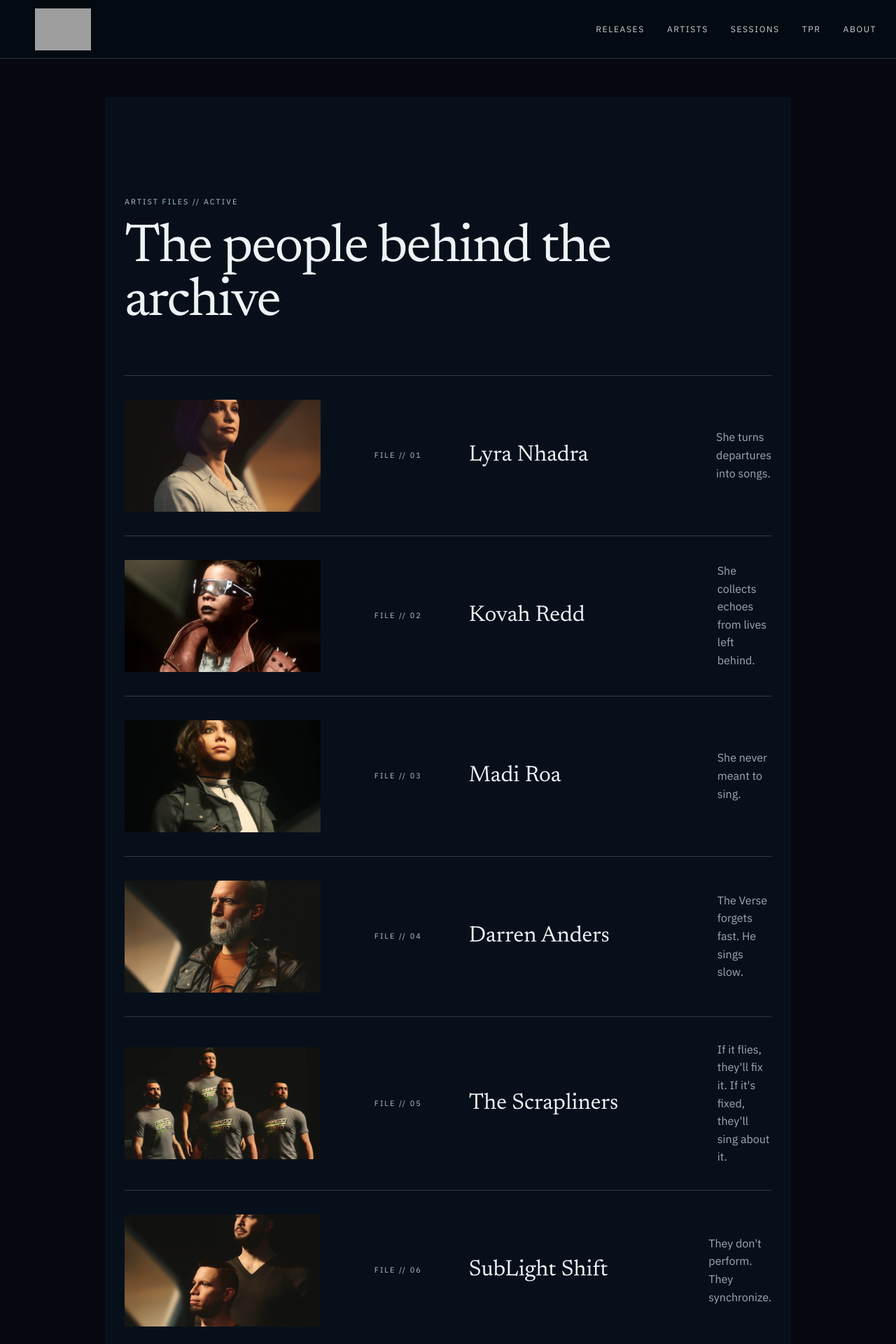
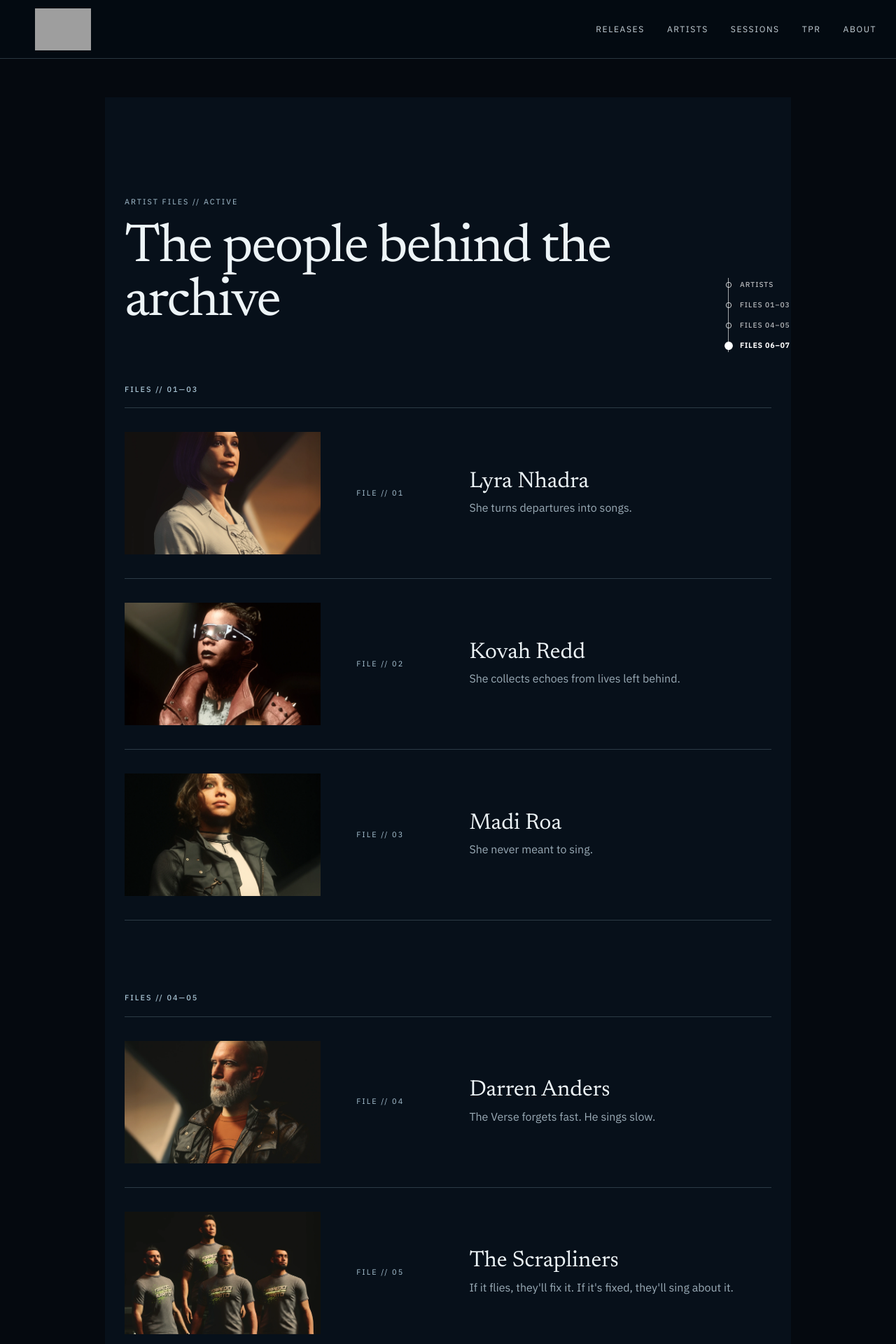
Before and after one commit to yannockverne/suborbital, a Jekyll site: the page built from artists/index.html, in a window 1280 px wide. Shown: the top 1920 px of the page at 70% size. Built offline with Jekyll 4.4.1, drawn with Linux system fonts in a browser that asks for light colours; grey boxes are pictures that could not be loaded.

Commit message:
Refine artists catalogue layout

```diff
--- a/artists/index.html
+++ b/artists/index.html
@@ -4,18 +4,40 @@ permalink: /artists/
 body_class: artists-index-page
 ---
 
-<section class="artists-section section" id="artists" aria-labelledby="artists-title">
+{% include section-rail.html label="Artists catalogue section navigation" items="artists-overview:Artists|catalogue-01-03:Files 01–03|catalogue-04-05:Files 04–05|catalogue-06-07:Files 06–07" %}
+
+<div class="artists-section">
+  <header class="artists-index-intro section" id="artists-overview" aria-labelledby="artists-title">
     <div class="shell">
       <div class="section-heading"><div><p class="eyebrow">ARTIST FILES // ACTIVE</p><h1 id="artists-title">The people behind the archive</h1></div></div>
-    <div class="artist-list">
+    </div>
+  </header>
+
   {% assign sorted = site.artists | sort: "order" %}
   {% for a in sorted %}
+    {% if forloop.index == 1 or forloop.index == 4 or forloop.index == 6 %}
+      {% if forloop.index == 1 %}{% assign range_id = "catalogue-01-03" %}{% assign range_label = "FILES // 01—03" %}{% endif %}
+      {% if forloop.index == 4 %}{% assign range_id = "catalogue-04-05" %}{% assign range_label = "FILES // 04—05" %}{% endif %}
+      {% if forloop.index == 6 %}{% assign range_id = "catalogue-06-07" %}{% assign range_label = "FILES // 06—07" %}{% endif %}
+      <section class="artist-catalogue-section" id="{{ range_id }}" aria-labelledby="{{ range_id }}-title">
+        <div class="shell">
+          <h2 class="artist-range-heading" id="{{ range_id }}-title">{{ range_label }}</h2>
+          <div class="artist-list">
+    {% endif %}
             <article class="artist-file">
               <a class="artist-image artist-image--{{ a.slug }}" href="{{ a.url | relative_url }}" aria-label="Open {{ a.name }} artist file"><img src="{{ '/assets/img/v2/artists/' | append: a.slug | append: '.webp' | relative_url }}" alt="Portrait of {{ a.name }}" loading="lazy"></a>
-        <div class="artist-info"><p class="file-number">FILE // {% if forloop.index < 10 %}0{% endif %}{{ forloop.index }}</p><h3><a href="{{ a.url | relative_url }}">{{ a.name }}</a></h3><p>{{ a.microcopy }}</p></div>
+              <p class="file-number">FILE // {% if forloop.index < 10 %}0{% endif %}{{ forloop.index }}</p>
+              <div class="artist-info">
+                <h3><a href="{{ a.url | relative_url }}">{{ a.name }}</a></h3>
+                <p>{{ a.microcopy }}</p>
+              </div>
             </article>
-      {% endfor %}
+    {% if forloop.index == 3 or forloop.index == 5 or forloop.last %}
           </div>
-    <a class="back-to-top" href="#top">Back to top <span aria-hidden="true">↑</span></a>
         </div>
       </section>
+    {% endif %}
+  {% endfor %}
+
+  <div class="shell"><a class="back-to-top artists-back-to-top" href="#top">Back to top <span aria-hidden="true">↑</span></a></div>
+</div>
```
Also changed, not shown: assets/css/style.css. Lines whose indentation alone changed are shown as unchanged.
